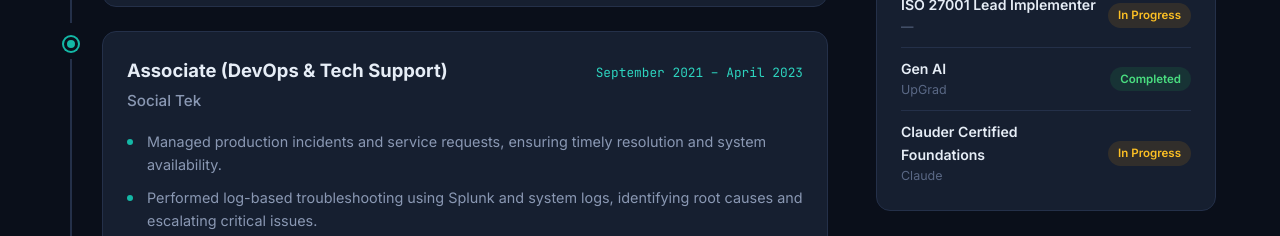
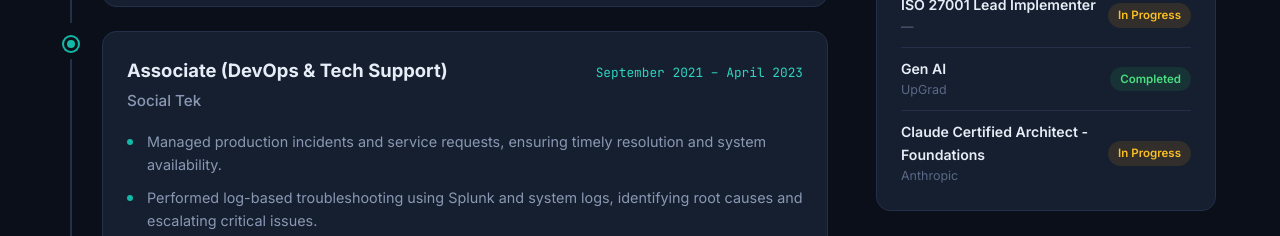
Before and after one commit to bharath-brs/Bharath_Portifolio, a React (Vite) app: page / in a window 1280 px wide. Shown: the part 4040-4276 px from the top of the page. Built offline with nearby package versions, Linux system fonts and the light colour scheme.

Commit message:
Fix certifications display

```diff
--- a/src/components/Experience.tsx
+++ b/src/components/Experience.tsx
@@ -59,7 +59,7 @@ const certifications = [
   { name: 'Postman Student Expert', issuer: 'Postman', status: 'Completed' },
   { name: 'ISO 27001 Lead Implementer', issuer: '—', status: 'In Progress' },
   { name: 'Gen AI', issuer: 'UpGrad', status: 'Completed' },
-  { name: 'Clauder Certified Foundations', issuer: 'Claude', status: 'In Progress' },
+  { name: 'Claude Certified Architect - Foundations', issuer: 'Anthropic', status: 'In Progress' },
 ];
 
 export default function Experience() {
```
